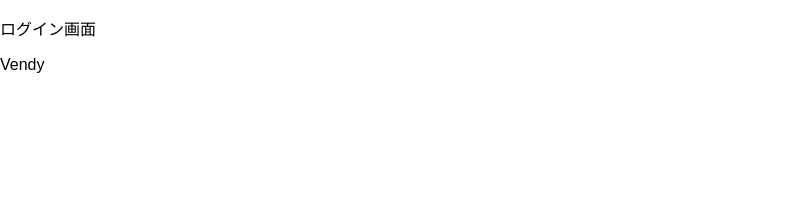
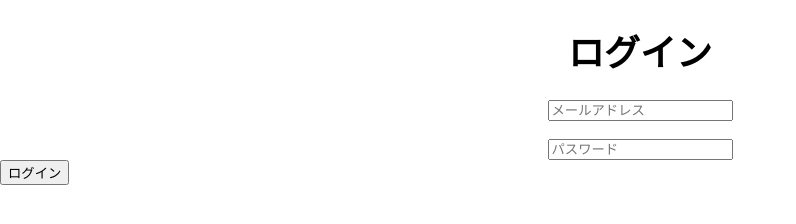
Before and after one commit to sakino0403/VendingMachine, a website: page www/login.html in a window 1280 px wide. Shown: the whole page, without its empty margins (0-796 px from the left). Drawn offline with Linux system fonts and the light colour scheme; a web font is replaced by a local one.

Commit message:
ログイン画面

```diff
--- a/www/login.html
+++ b/www/login.html
@@ -28,8 +28,38 @@
 </head>
 
 <body>
-    <p>ログイン画面</p>
-    <p>Vendy</p>
-</body>
+
+    <body>
+        <div>
+            <!--フォーム-->
+            <form name="login_form">
+                <center>
+                    <h1 class="contact-title">ログイン</h1>
+                </center>
+                <div>
+                    <center>
+                        <div>
+                            <input type="id" name="id" placeholder="メールアドレス">
+                        </div>
+                        <br>
+                        <div>
+                            <input type="password" name="pass" placeholder="パスワード" onchange="nextPage()">
+                        </div>
+                    </center>
+
+                </div>
+                <button type="button" onClick="nextPage();">ログイン</button>
+            </form>
+
+            <!--ログイン処理-->
+            <script language="JavaScript" type="text/javascript">
+                function nextPage() {
+                    /*id = document.login_form.id.value
+                    pwd = document.login_form.pass.value;*/
+                    location.href = "./index.html";
+                }
+            </script>
+        </div>
+    </body>
 
 </html>
```
